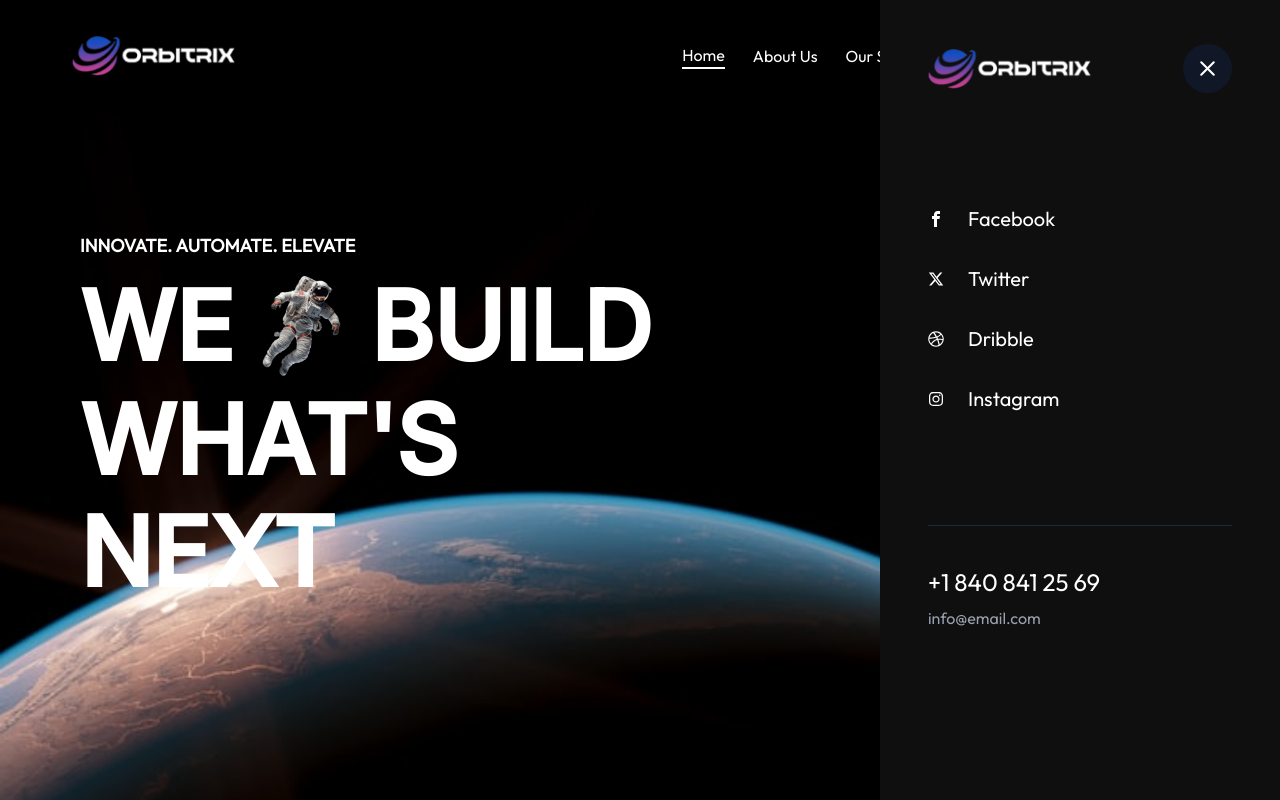
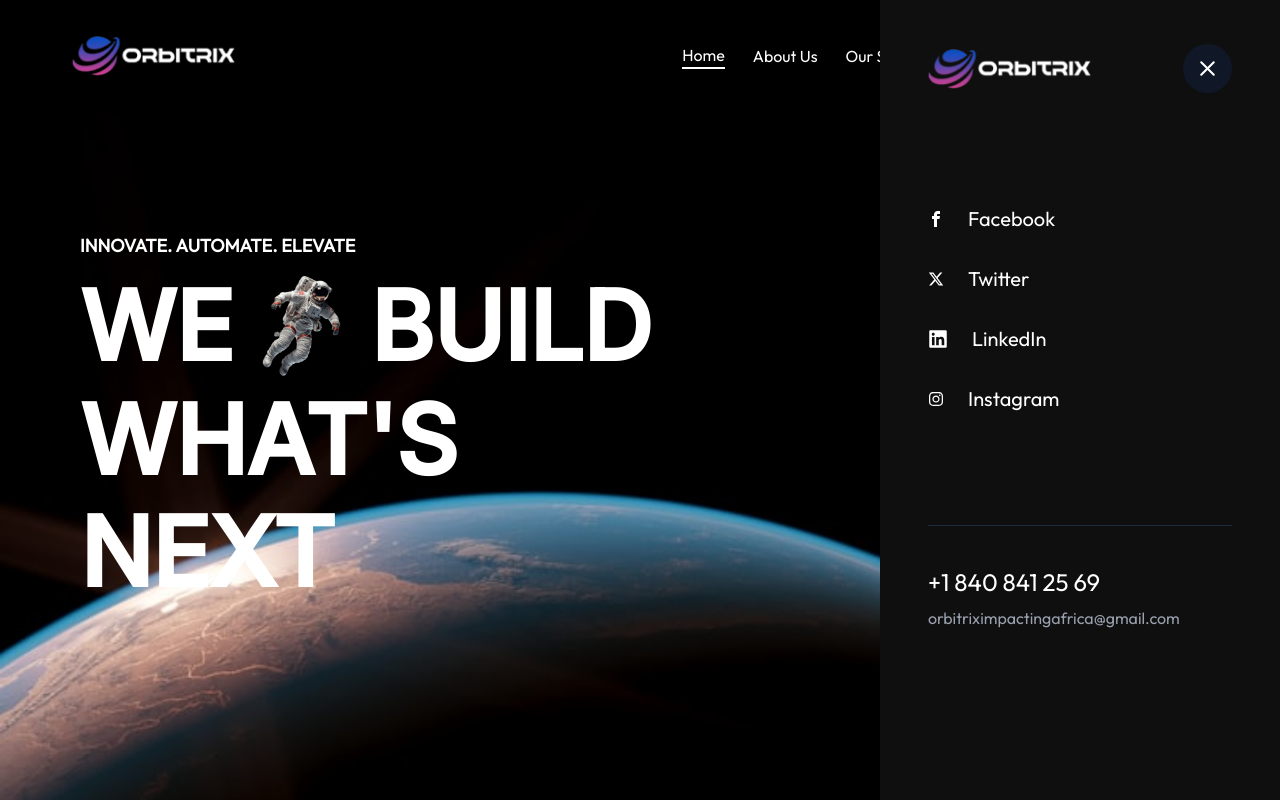
Before and after one commit to Habeebamoo/Orbitrix, a Next.js app: page / in a window 1280 px wide. Both pictures are taken after a click on the element 1194 px from the left and 56 px from the top of the page. Shown: the top 800 px of the page. Built offline with nearby package versions, Linux system fonts and the light colour scheme.

Commit message:
added social links to header

```diff
--- a/components/Navbar.tsx
+++ b/components/Navbar.tsx
@@ -1,8 +1,8 @@
 import { ArrowRight, X } from "lucide-react";
 import Link from "next/link";
-import { usePathname, useRouter } from "next/navigation";
+import { redirect, usePathname } from "next/navigation";
 import { Dispatch, SetStateAction } from "react";
-import { FaDribbble, FaInstagram, FaXTwitter } from "react-icons/fa6";
+import { FaDribbble, FaInstagram, FaLinkedin, FaXTwitter } from "react-icons/fa6";
 import { ImFacebook } from "react-icons/im";
 
 interface Props {
@@ -12,12 +12,23 @@ interface Props {
 
 const Navbar = ({ theme, setNavbarActive }: Props) => {
   const pathname = usePathname()
-  const router = useRouter()
 
   const isActive = (href: string) => pathname === href;
 
   const closeNavbar = () => {
     setNavbarActive(false)
+  }
+
+  const toX = () => {
+    redirect("https://x.com/Orbitriximpacts")
+  }
+
+  const toLinkedIn = () => {
+    redirect("https://www.linkedin.com/company/orbitrixng")
+  }
+
+  const toInstagram = () => {
+    redirect("https://www.instagram.com/orbitriximpactsafrica")
   }
 
   return (
@@ -79,15 +90,24 @@ const Navbar = ({ theme, setNavbarActive }: Props) => {
             <ImFacebook size={13} />
           </div>
 
-          <div className="text-white hover:text-gray-400 active:text-gray-400">
+          <div
+            onClick={toX}
+            className="text-white hover:text-gray-400 active:text-gray-400"
+          >
             <FaXTwitter size={13} />
           </div>
 
-          <div className="text-white hover:text-pink-500 active:text-pink-500">
-            <FaDribbble size={14} />
+          <div
+            onClick={toLinkedIn}
+            className="text-white hover:text-blue-600 active:text-blue-600"
+          >
+            <FaLinkedin size={15} />
           </div>
 
-          <div className="text-white hover:text-purple-500 active:text-purple-500">
+          <div
+            onClick={toInstagram}
+            className="text-white hover:text-purple-500 active:text-purple-500"
+          >
             <FaInstagram size={15} />
           </div>
         </div>
@@ -119,17 +139,26 @@ const Navbar = ({ theme, setNavbarActive }: Props) => {
                 <p className="text-xl">Facebook</p>
               </div>
 
-              <div className="flex-start gap-6 mt-8 cursor-pointer hover:text-gray-400">
+              <div
+                onClick={toX}
+                className="flex-start gap-6 mt-8 cursor-pointer hover:text-gray-400"
+              >
                 <FaXTwitter />
                 <p className="text-xl">Twitter</p>
               </div>
 
-              <div className="flex-start gap-6 mt-8 cursor-pointer hover:text-pink-500">
-                <FaDribbble />
-                <p className="text-xl">Dribble</p>
+              <div
+                onClick={toLinkedIn}
+                className="flex-start gap-6 mt-8 cursor-pointer hover:text-blue-600"
+              >
+                <FaLinkedin size={20} />
+                <p className="text-xl">LinkedIn</p>
               </div>
 
-              <div className="flex-start gap-6 mt-8 cursor-pointer hover:text-purple-500">
+              <div
+                onClick={toInstagram}
+                className="flex-start gap-6 mt-8 cursor-pointer hover:text-purple-500"
+              >
                 <FaInstagram />
                 <p className="text-xl">Instagram</p>
               </div>
@@ -139,7 +168,7 @@ const Navbar = ({ theme, setNavbarActive }: Props) => {
 
             <div className="mt-10">
               <p className={`${theme == "dark" ? "text-white" : "text-black"} font-outfit text-2xl`}>+1 840 841 25 69</p>
-              <p className="text-gray-400 font-outfit mt-2">info@email.com</p>
+              <p className="text-gray-400 font-outfit mt-2">orbitriximpactingafrica@gmail.com</p>
             </div>
 
           </div>
```
